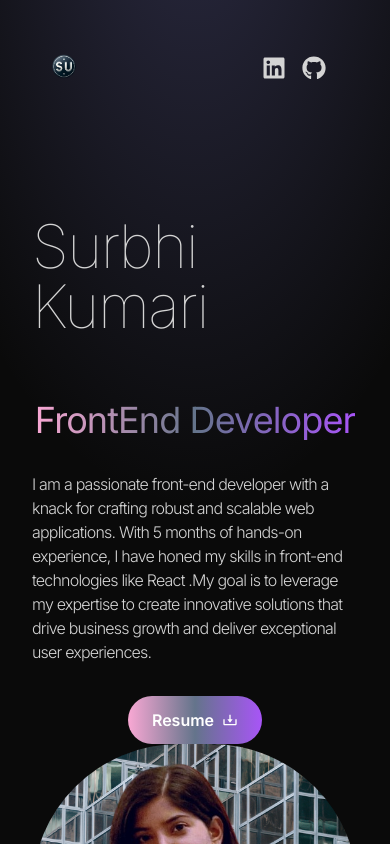
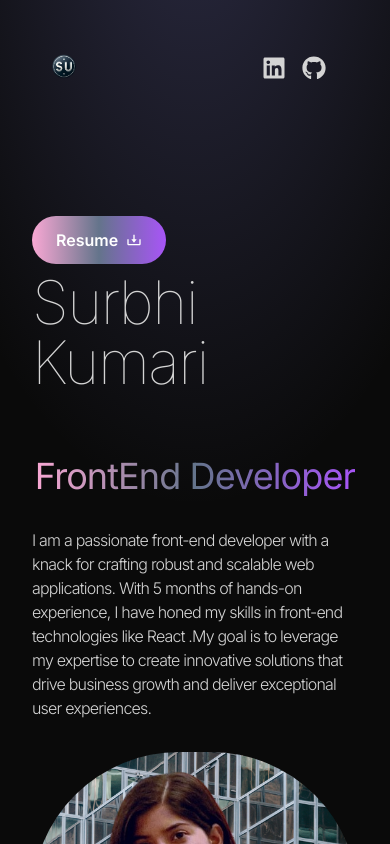
Before and after one commit to surbhiadri/my-portfolio, a React (Vite) app: page / in a window 390 px wide. Shown: the top 844 px of the page. Built offline with nearby package versions, Linux system fonts and the light colour scheme.

Commit message:
Design Modified

```diff
--- a/src/components/Hero.jsx
+++ b/src/components/Hero.jsx
@@ -23,6 +23,17 @@ const Hero = () => {
     <div className="border-b border-neutral-900 pb-4 lg:mb-35">
       <div className="flex flex-wrap">
         <div className="w-full lg:w-1/2">
+          <div className="flex flex-start mb-2">
+            <motion.button
+              variants={container(1.5)}
+              initial="hidden"
+              animate="visible"
+              className="flex md:hidden rounded-full bg-gradient-to-r from-pink-300 via-slate-500 to-purple-500 px-6 py-3 font-semibold text-white items-center  "
+              onClick={handleResumeDownload}
+            >
+              Resume <BiDownload className="ml-2" />
+            </motion.button>
+          </div>
           <div className="flex flex-col items-center lg:items-start">
             <motion.h1
               variants={container(0)}
@@ -48,16 +59,16 @@ const Hero = () => {
             >
               {HERO_CONTENT}
             </motion.p>
+          </div>
           <motion.button
             variants={container(1.5)}
             initial="hidden"
             animate="visible"
-              className="rounded-full bg-gradient-to-r from-pink-300 via-slate-500 to-purple-500 px-6 py-3 font-semibold text-white flex items-center "
+            className="hidden md:flex rounded-full bg-gradient-to-r from-pink-300 via-slate-500 to-purple-500 px-6 py-3 font-semibold text-white items-center  "
             onClick={handleResumeDownload}
           >
             Resume <BiDownload className="ml-2" />
           </motion.button>
-          </div>
         </div>
 
         <div className="w-full lg:w-1/2 lg:p-8">
--- a/src/constants/index.js
+++ b/src/constants/index.js
@@ -71,5 +71,5 @@ export const PROJECTS = [
 export const CONTACT = {
   address: "Bangaluru, India",
   phoneNo: "+91 83xxxxxxxx",
-  email: "surbhikumari63788@gmai.com",
+  email: "surbhikumari63788@gmail.com",
 };
```
Lines whose indentation alone changed are shown as unchanged.
